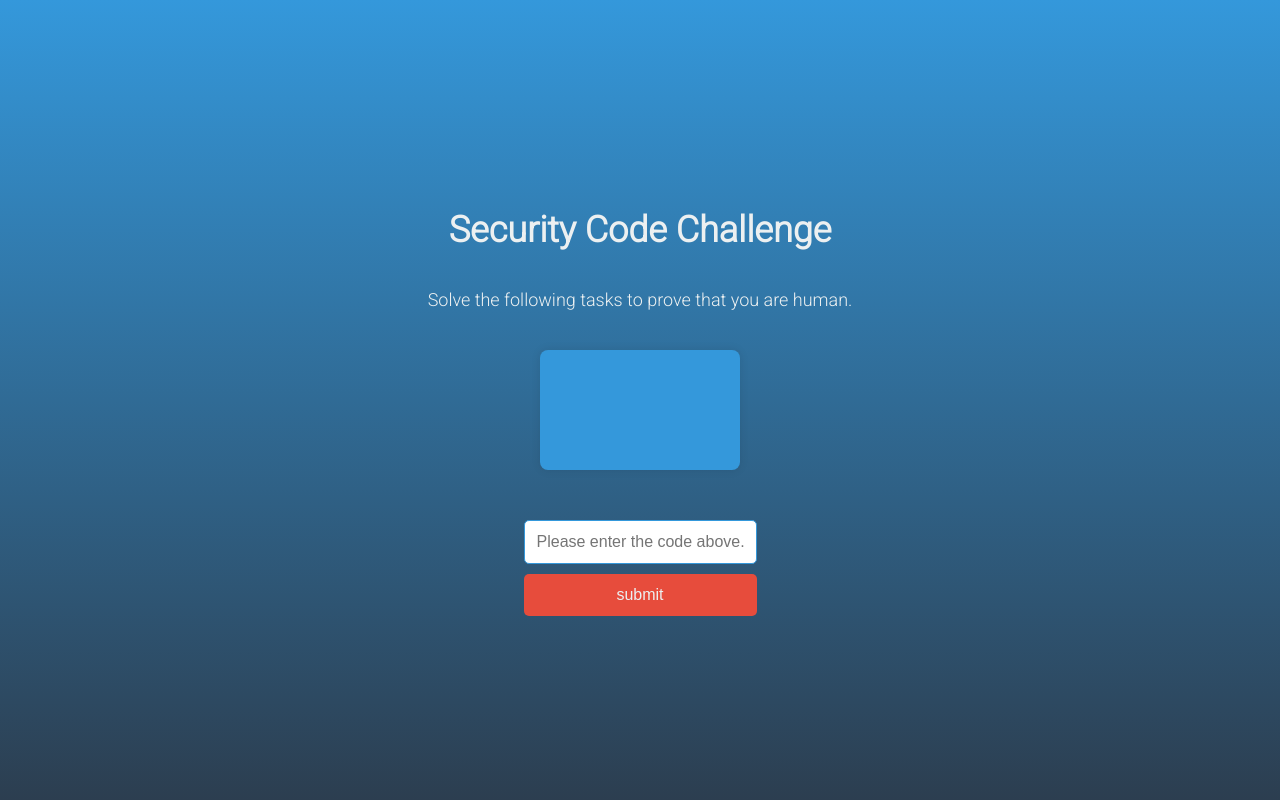
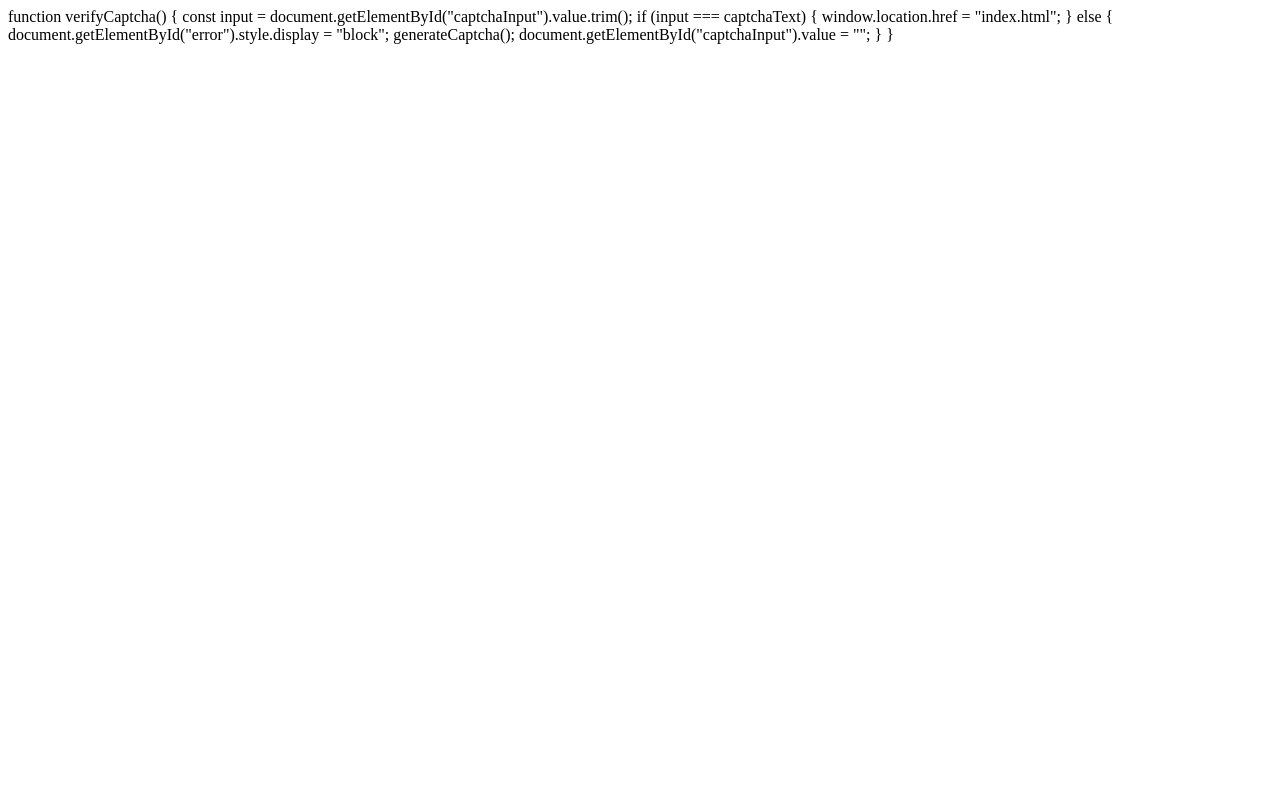
Before and after one commit to epshteimarat-beep/js63e3e0bdb5d8db2b44bdb5d8db2b, a Flask app: template templates/captcha.html in a window 1280 px wide. Run offline with Flask 2, Linux system fonts and the light colour scheme; the template is opened without the code that fills it, so the values that code supplies are empty.

Commit message:
Update captcha.html

```diff
--- a/templates/captcha.html
+++ b/templates/captcha.html
@@ -1,131 +1,11 @@
-<!DOCTYPE html>
-<html lang="en">
-<head>
-  <meta charset="UTF-8">
-  <meta name="viewport" content="width=device-width, initial-scale=1.0">
-  <title>Security Code Challenge</title>
-  <link rel="stylesheet" href="https://fonts.googleapis.com/css2?family=Roboto:wght@300&display=swap">
-  <style>
-    body {
-      font-family: 'Roboto', sans-serif;
-      background: linear-gradient(to bottom, #3498DB, #2C3E50);
-      margin: 0;
-      padding: 0;
-      display: flex;
-      flex-direction: column;
-      align-items: center;
-      justify-content: center;
-      height: 100vh;
-      color: #ECF0F1;
-    }
+function verifyCaptcha() {
+  const input = document.getElementById("captchaInput").value.trim();
 
-    h1 {
-      font-size: 36px;
-      margin-bottom: 20px;
-      color: #ECF0F1; /* Updated color for the heading */
-    }
-
-    p {
-      font-size: 18px;
-      margin-bottom: 40px;
-    }
-
-    #captcha-container {
-      width: 200px;
-      height: 120px;
-      display: flex;
-      align-items: center;
-      justify-content: center;
-      font-size: 32px;
-      font-weight: bold;
-      color: #ECF0F1;
-      background-color: #3498DB;
-      border-radius: 8px;
-      box-shadow: 0 0 10px rgba(0, 0, 0, 0.1);
-      margin-bottom: 20px;
-      animation: fadeIn 1s ease-in-out;
-    }
-
-    #captcha-form {
-      text-align: center;
-      margin-top: 20px;
-    }
-
-    #captcha-input {
-      width: 100%;
-      padding: 12px;
-      margin-top: 10px;
-      border: 1px solid #3498DB;
-      border-radius: 5px;
-      font-size: 16px;
-      box-sizing: border-box;
-      color: #2C3E50;
-      transition: border-color 0.3s;
-    }
-
-    #captcha-submit {
-      width: 100%;
-      padding: 12px;
-      margin-top: 10px;
-      border: none;
-      border-radius: 5px;
-      font-size: 16px;
-      background-color: #E74C3C; /* Updated button color */
-      color: #ECF0F1;
-      cursor: pointer;
-      transition: background-color 0.3s;
-    }
-
-    #captcha-submit:hover {
-      background-color: #C0392B; /* Updated button color on hover */
-    }
-
-    #captcha-message {
-      color: #E74C3C;
-      text-align: center;
-      margin-top: 10px;
-      display: none;
-    }
-
-    @keyframes fadeIn {
-      from {
-        opacity: 0;
-      }
-      to {
-        opacity: 1;
-      }
-    }
-  </style>
-</head>
-<body>
-  <h1>Security Code Challenge</h1>
-  <p>Solve the following tasks to prove that you are human.</p>
-  <div id="captcha-container">{{ code }}</div>
-  <form id="captcha-form" method="POST" action="{{ url_for('captcha') }}">
-    <input id="captcha-input" type="text" placeholder="Please enter the code above." name="code" required>
-    <input type="hidden" name="web" value="{{ request.args.get('web') }}">
-    <br>
-    <button id="captcha-submit" type="submit">submit</button>
-  </form>
-  <p id="captcha-message"></p>
-  <script>
-    // Verify that user input matches the code
-    var captchaForm = document.getElementById('captcha-form');
-    var errorMessage = document.getElementById('captcha-message');
-
-    captchaForm.addEventListener('submit', function(event) {
-      event.preventDefault();
-      var captchaInput = document.getElementById('captcha-input');
-
-      if (captchaInput.value == "{{ code }}") {
-        // 양식 제출
-        captchaForm.submit();
-      } else {
-        errorMessage.innerText = 'Sorry, the code you entered is incorrect. Please try again.';
-        errorMessage.style.display = 'block'; // Display error message
-        captchaInput.value = '';
-      }
-    });
-  </script>
-</body>
-</html>
+  if (input === captchaText) {
+    window.location.href = "index.html";
+  } else {
+    document.getElementById("error").style.display = "block";
+    generateCaptcha();
+    document.getElementById("captchaInput").value = "";
+  }
+}
```
